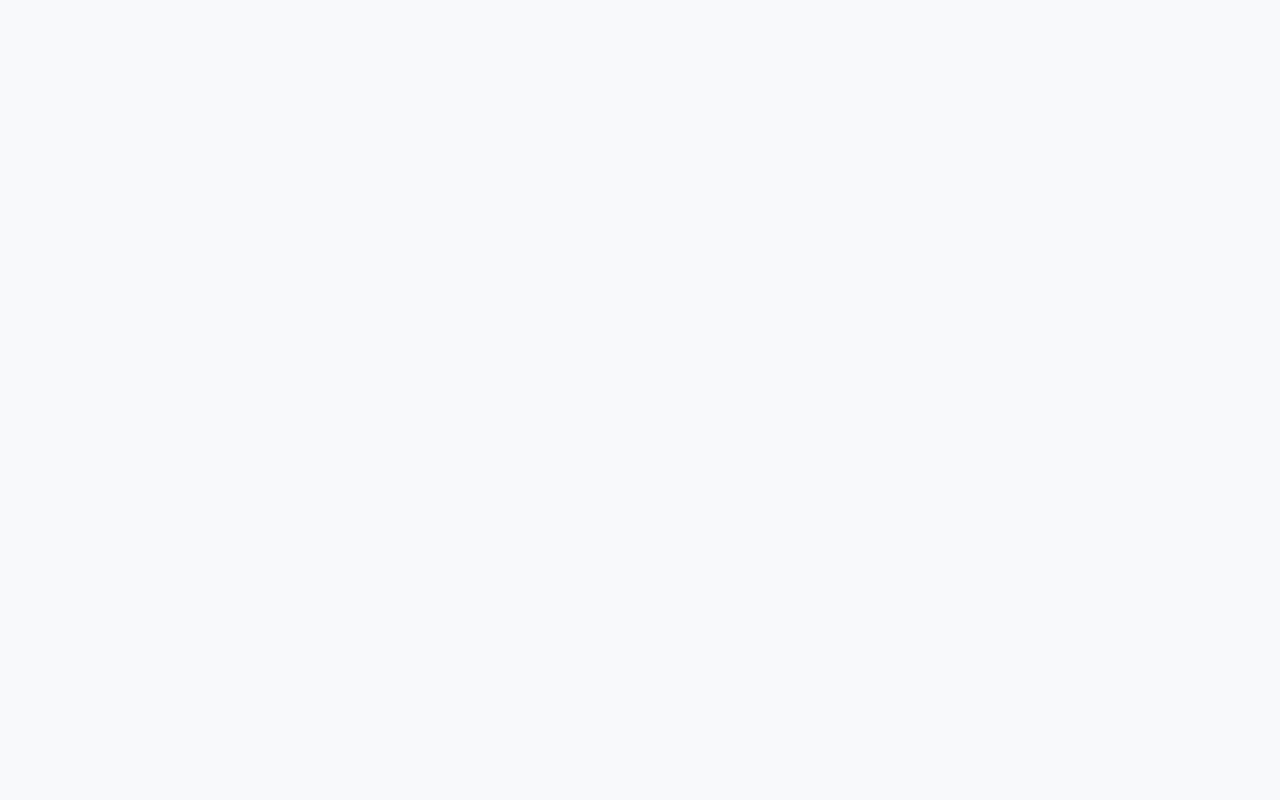
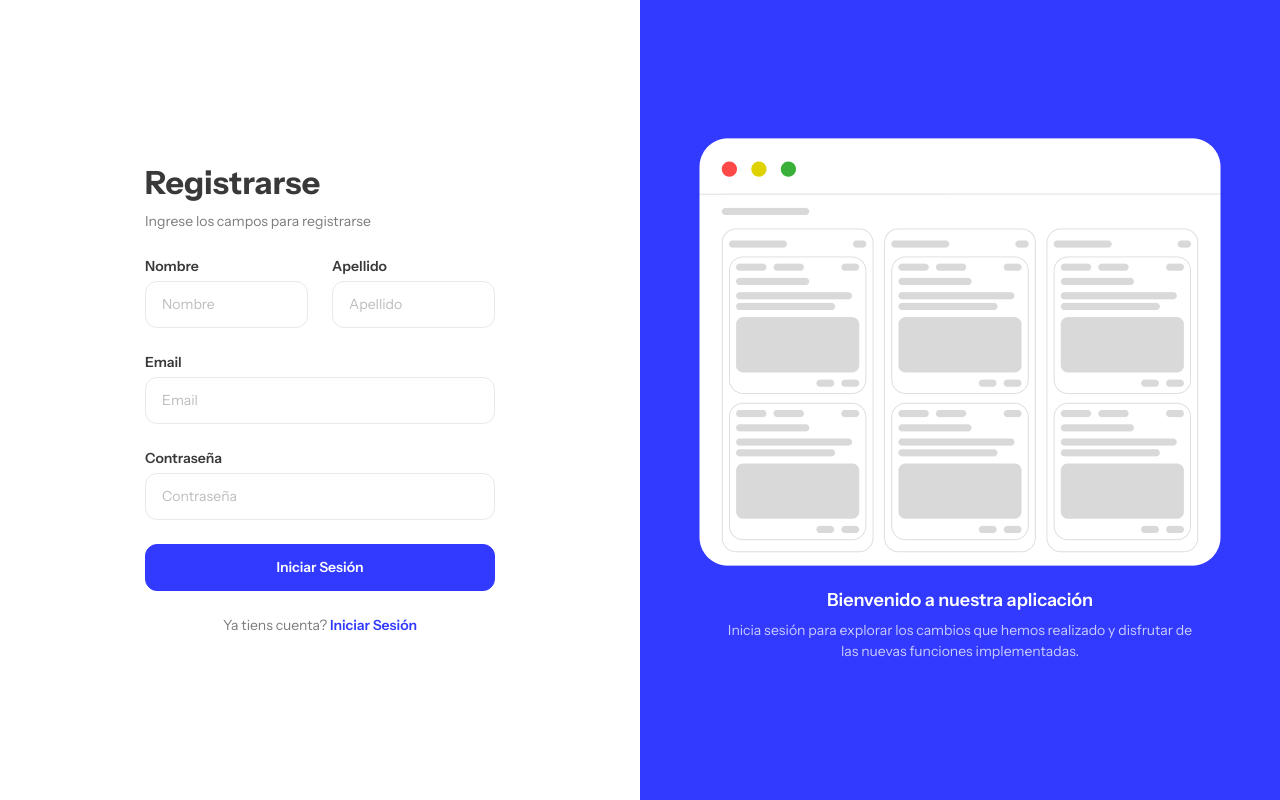
Before and after one commit to renatoai/task-flow-app, a React (Vite) app: page /register in a window 1280 px wide. Before the commit this address had no page. Built offline with nearby package versions, Linux system fonts and the light colour scheme.

Commit message:
Adding user login and registration pages

```diff
--- a/src/App.tsx
+++ b/src/App.tsx
@@ -4,9 +4,7 @@ import Root from './routes/Root'
 function App() {
 
   return (
-    <>
-      <Root />
-    </>
+    <Root />
   )
 }
 
--- /dev/null
+++ b/src/admin/auth/AuthLayout.tsx
@@ -0,0 +1,9 @@
+import { Outlet } from "react-router";
+
+export default function AuthLayout() {
+  return (
+    <>
+        <Outlet />
+    </>
+  )
+}
--- a/src/admin/auth/Login.tsx
+++ b/src/admin/auth/Login.tsx
@@ -1,7 +1,8 @@
+import { Link } from "react-router";
 
 export default function Login() {
     return (
-        <div className="w-full grid grid-cols-2 justify-center">
+        <div className="w-full grid grid-cols-2 justify-center bg-white">
             <div className="max-w-[350px] w-full mx-auto flex flex-col justify-center items-center gap-y-6">
                 <div className="w-full flex flex-col items-start gap-y-2">
                     <h2 className="text-3xl font-bold text-secondary-500">Iniciar Sesión</h2>
@@ -19,7 +20,7 @@ export default function Login() {
                     </div>
                     <button type="submit" className="w-full bg-primary px-4 py-3 rounded-xl border border-primary text-white font-semibold  hover:cursor-pointer hover:bg-primary-900 transition duration-200">Iniciar Sesión</button>
                 </form>
-                <span>Aun no tiene Cuenta? <a href="/register" className="font-semibold text-primary hover:text-primary-900 transition duration-200">Registrarme</a></span>
+                <span>Aun no tiene Cuenta? <Link to="/register" className="font-semibold text-primary hover:text-primary-900 transition duration-200">Registrarme</Link></span>
             </div>
             <div className="bg-primary h-screen flex flex-col justify-center items-center gap-y-6 ">
                 <img src="/wirefrime-alphaui.png" alt="" className="" />
--- a/src/admin/auth/Register.tsx
+++ b/src/admin/auth/Register.tsx
@@ -1,7 +1,8 @@
+import { Link } from "react-router";
 
 export default function Register() {
     return (
-        <div className="w-full grid grid-cols-2 justify-center">
+        <div className="w-full grid grid-cols-2 justify-center bg-white">
             <div className="max-w-[350px] w-full mx-auto flex flex-col justify-center items-center gap-y-6">
                 <div className="w-full flex flex-col items-start gap-y-2">
                     <h2 className="text-3xl font-bold text-secondary-500">Registrarse</h2>
@@ -31,7 +32,7 @@ export default function Register() {
                     </div>
                     <button type="submit" className="w-full bg-primary px-4 py-3 rounded-xl border border-primary text-white font-semibold  hover:cursor-pointer hover:bg-primary-900 transition duration-200">Iniciar Sesión</button>
                 </form>
-                <span>Ya tiens cuenta? <a href="/register" className="font-semibold text-primary hover:text-primary-900 transition duration-200">Iniciar Sesión</a></span>
+                <span>Ya tiens cuenta? <Link to="/login" className="font-semibold text-primary hover:text-primary-900 transition duration-200">Iniciar Sesión</Link></span>
             </div>
             <div className="bg-primary h-screen flex flex-col justify-center items-center gap-y-6 ">
                 <img src="/wirefrime-alphaui.png" alt="" className="" />
--- a/src/admin/components/HeaderTask.tsx
+++ b/src/admin/components/HeaderTask.tsx
@@ -1,3 +1,5 @@
+import { Link } from "react-router";
+
 interface HeaderTaskProps {
     status: string;
     title: string;
@@ -29,11 +31,11 @@ export default function HeaderTask({ status, title, tasks, to }: HeaderTaskProps
                 <span className="bg-secondary-100 text-sm text-secondary-900 font-semibold px-2 py-1 rounded-lg">{tasks}</span>
             </div>
 
-            <a href={to} className="p-1 border border-secondary-100 rounded-lg hover:border-secondary-200 transition duration-300">
+            <Link to={to} className="p-1 border border-secondary-100 rounded-lg hover:border-secondary-200 transition duration-300" viewTransition>
                 <svg width="24" height="24" viewBox="0 0 24 24" fill="none" xmlns="http://www.w3.org/2000/svg">
                     <path d="M18 12H12M12 12H6M12 12V6M12 12V18" stroke="#1B1B1B" stroke-width="2" stroke-linecap="round" />
                 </svg>
-            </a>
+            </Link>
         </div>
     )
 }
--- a/src/admin/projects/ProjectView.tsx
+++ b/src/admin/projects/ProjectView.tsx
@@ -1,15 +1,16 @@
+import { Link } from "react-router";
 
 export default function ProjectView() {
     return (
         <>
             <div className="flex justify-between items-start">
                 <h2 className="text-secondary-900 text-2xl font-semibold">Proyectos</h2>
-                <a href="/projects" className="bg-primary text-white font-semibold flex items-center gap-x-2 px-4 py-3 rounded-lg hover:bg-primary-900 transition duration-200">
+                <Link to="/projects" className="bg-primary text-white font-semibold flex items-center gap-x-2 px-4 py-3 rounded-lg hover:bg-primary-900 transition duration-200">
                     <svg width="20" height="21" viewBox="0 0 20 21" fill="none" xmlns="http://www.w3.org/2000/svg">
                         <path d="M12.5 4.66666L7.5 10.5L12.5 16.3333" stroke="white" stroke-width="1.5" stroke-linecap="round" stroke-linejoin="round" />
                     </svg>
                     Atras
-                </a>
+                </Link>
             </div>
             <h3 className="text-xl text-secondary-500 font-semibold">Diseñar wireframes de la pantalla de inicio</h3>
             <div className="grid grid-cols-1 gap-6 md:grid-cols-2">
--- a/src/routes/Root.tsx
+++ b/src/routes/Root.tsx
@@ -5,6 +5,9 @@ import Layout from "../layout/Layout";
 import ProjectView from "../admin/projects/ProjectView";
 import Tags from "../admin/tags/Tags";
 import Profile from "../admin/profile/Profile";
+import Login from "../admin/auth/Login";
+import Register from "../admin/auth/Register";
+import AuthLayout from "../admin/auth/AuthLayout";
 
 export default function Root() {
     return (
@@ -15,12 +18,14 @@ export default function Root() {
                 <Route path="projects/details" element={<ProjectView />} />
                 <Route path="tags" element={<Tags />} />
                 <Route path="profile" element={<Profile />} />
+
             </Route>
 
-            {/* <Route element={<AuthLayout />}>
+            <Route element={<AuthLayout />}>
                 <Route path="login" element={<Login />} />
                 <Route path="register" element={<Register />} />
             </Route>
+            {/*
 
             <Route path="concerts">
                 <Route index element={<ConcertsHome />} />
```
Also changed, not shown: src/layout/components/Aside.tsx (+8 -5 lines), src/main.tsx (+4 -4 lines).
